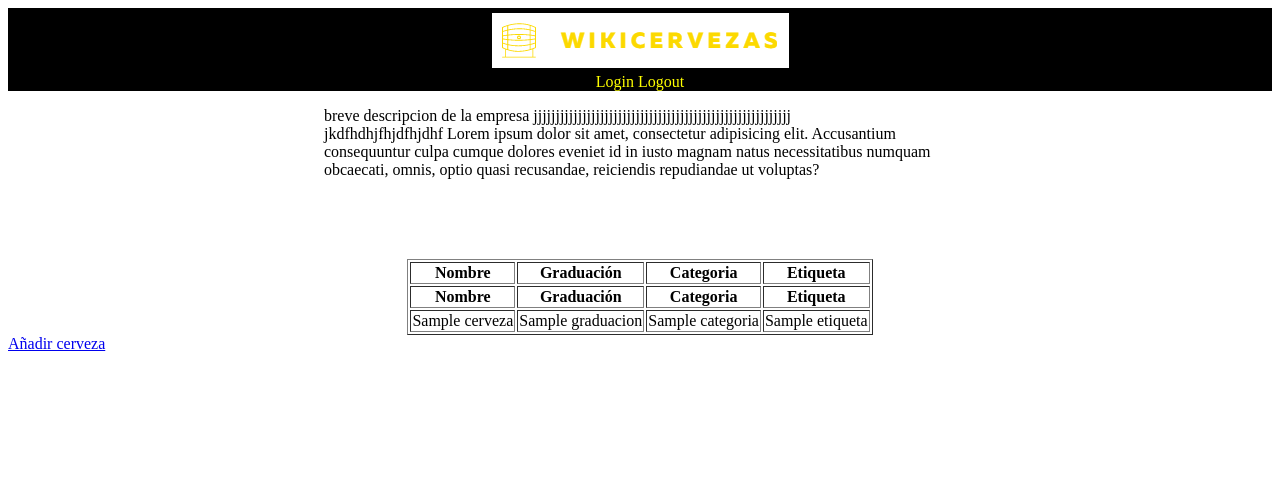
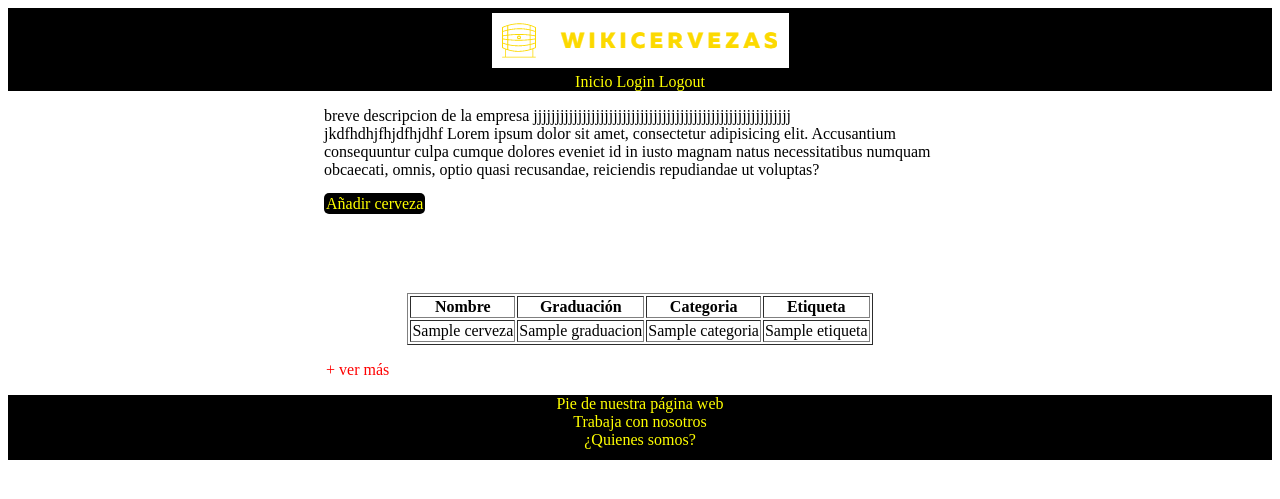
Before and after one commit to adriansanz94/WikiCerveza, a Symfony app: template templates/publicaciones/inicio.html.twig in a window 1280 px wide. Shown: the top 499 px of the page. Run offline with Twig, Linux system fonts and the light colour scheme; the template is opened without the code that fills it: most values are stand-ins (such as "Sample title", 1, 10 or a date in 2020); some libraries are stand-ins or nearby versions.

Commit message:
arreglando css

```diff
--- a/public/css/principal.css
+++ b/public/css/principal.css
@@ -2,6 +2,14 @@
     text-align: center;
     background-color:black;
     height: 65px;
+}
+footer div{
+    background-color:red;
+    color:yellow;
+    height: 4em;
+}
+footer div p{
+    text-align: center;
 }
 img{
     padding:5px;
@@ -26,9 +34,23 @@
     margin-top: 5em;
 }
 
-
 a{
     text-align: center;
     width: 50px;
+    text-decoration: none;
+}
+
+body > p > a{
+    color:yellow;
+    background-color: black;
+    padding: 2px;
+    border-radius: 5px;
+}
+
+body > p:last-of-type > a{
+    text-align: center;
+    width: 50px;
+    color:red;
+    background-color: white;
 
 }
--- a/templates/base.html.twig
+++ b/templates/base.html.twig
@@ -3,10 +3,31 @@
     <head>
         <meta charset="UTF-8">
         <title>{% block title %}Welcome!{% endblock %}</title>
-        {% block stylesheets %}{% endblock %}
+        {% block stylesheets %}
+            <link href="{{ asset('css/principal.css') }}" type="text/css" rel="stylesheet" />
+        {% endblock %}
+        <div>
+            <img src="{{ asset('imagenes/logo.png') }}" alt="">
+
+        </div>
+        <div>
+            <a href="{{ path('inicio') }}">Inicio</a>
+            <a href="{{ path('app_login') }}">Login</a>
+            <a href="{{ path('app_logout') }}">Logout</a>
+        </div>
     </head>
     <body>
+
         {% block body %}{% endblock %}
         {% block javascripts %}{% endblock %}
     </body>
+    <footer>
+        <div>
+            <p>Pie de nuestra página web </br>
+                Trabaja con nosotros</br>
+                ¿Quienes somos?
+            </p>
+        </div>
+
+    </footer>
 </html>
--- a/templates/publicaciones/inicio.html.twig
+++ b/templates/publicaciones/inicio.html.twig
@@ -1,48 +1,16 @@
 {% extends 'base.html.twig'%}
 
 {% block title %}Bienvenido a WikiCervezas{% endblock %}
-{% block stylesheets %}
-    <link href="{{ asset('css/principal.css') }}" type="text/css" rel="stylesheet" />
-{% endblock %}
-
 
 {% block body %}
-    <div>
-        <img src="{{ asset('imagenes/logo.png') }}" alt="">
-
-    </div>
-    <div>
-
-        <a href="{{ path('app_login') }}">Login</a>
-        <a href="{{ path('app_logout') }}">Logout</a>
-
-    </div>
 
     <p>breve descripcion de la empresa jjjjjjjjjjjjjjjjjjjjjjjjjjjjjjjjjjjjjjjjjjjjjjjjjjjjjjjjjj<br>
       jkdfhdhjfhjdfhjdhf  Lorem ipsum dolor sit amet, consectetur adipisicing elit. Accusantium <br>
         consequuntur culpa cumque dolores eveniet id in iusto magnam natus necessitatibus numquam <br>
         obcaecati, omnis, optio quasi recusandae, reiciendis repudiandae ut voluptas?
     </p>
+    <p> <a href="{{ path('easyadmin') }}">Añadir cerveza</a> </p>
     <table border="1px solid">
-      <thead>
-      <th>Nombre</th>
-      <th>Graduación</th>
-      <th>Categoria</th>
-      <th>Etiqueta</th>
-      </thead>
-      <tbody>
-
-      {% for cerve in cerveza %}
-          {% for eti in etiqueta %}
-              <tr>
-                  <td>{{ cerve.nombre }}</td>
-                  <td>{{ cerve.graduacion }}</td>
-                  <td>{{ cerve.categoria }}</td>
-                  <td>{{eti }}</td>
-              </tr>
-          {% endfor %}
-      {% endfor %}
-      </tbody>
       <thead>
       <th>Nombre</th>
       <th>Graduación</th>
@@ -55,16 +23,20 @@
               <td>{{ cerve.nombre }}</td>
               <td>{{ cerve.graduacion }}</td>
               <td>{{ cerve.categoria }}</td>
-              {% for etiqueta in cerve.getEtiqueta() %}
-                  <td>{{ etiqueta.nombre }}</td>
-              {% endfor %}
+              <td>
+
+                  {% for etiqueta in cerve.getEtiqueta() %}
+                      {{ etiqueta.nombre  }}
+                  {% endfor %}
+
+              </td>
           </tr>
       {% endfor %}
 
       </tbody>
      </table>
+     <p> <a href="{{ path('inicio') }}">+ ver más </a> </p>
 
-    <a href="{{ path('easyadmin') }}">Añadir cerveza</a>
 
 
 {% endblock %}
--- a/templates/security/login.html.twig
+++ b/templates/security/login.html.twig
@@ -11,7 +11,7 @@
 
     {% if app.user %}
         <div class="mb-3">
-            You are logged in as {{ app.user.username }}, <a href="{{ path('inicio') }}">Inicio</a>
+            You are logged in as {{ app.user.username }}
         </div>
     {% endif %}
 
```
